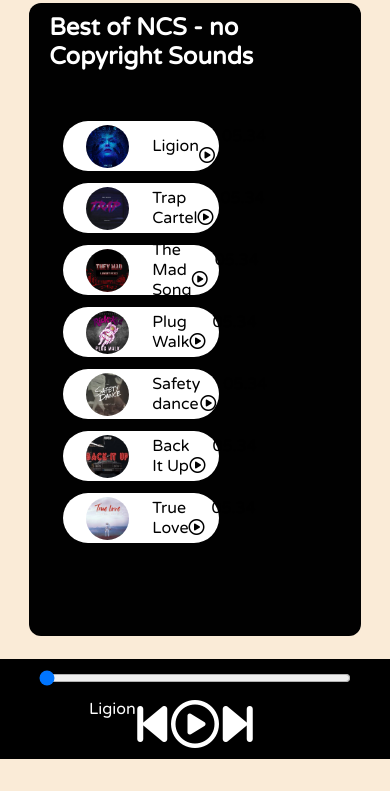
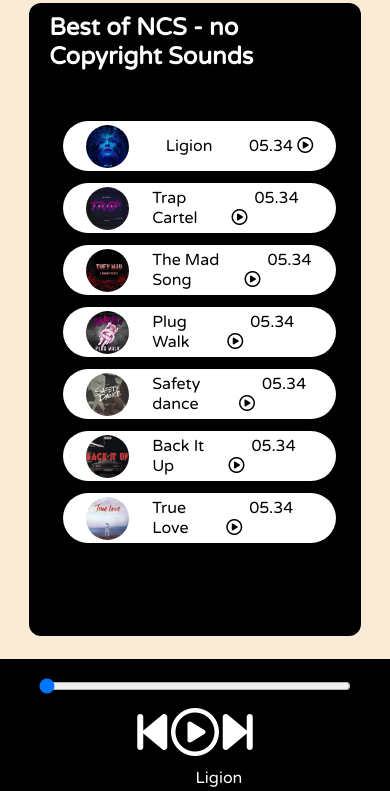
Before and after one commit to omkarpatke/Spotify-Clone, a plain HTML site: page index.html in a window 390 px wide. Shown: the part 68-859 px from the top of the page. Drawn offline with Linux system fonts and the light colour scheme.

Commit message:
style : added responsiveness

```diff
--- a/style.css
+++ b/style.css
@@ -102,3 +102,27 @@ nav ul li span{
     transition: opacity 1s ease-in;
     width: 50px;
 }
+@media screen and (max-width:1200px) {
+    #myProgressBar{
+        margin-top: 1rem;
+    }
+    .songItem{
+        width: 70vw;
+        display: flex;
+        justify-content: space-between;
+        align-items: center;
+    }
+    .bottom .songInfo{
+        position: relative;
+        display: flex;
+        justify-content: center;
+        align-items: center;
+        margin-right: 5rem;
+        margin-top: 0.7rem;
+    }
+    .bottom{
+        display: flex;
+        flex-direction: column;
+        height: 132px;
+    }
+}
```
